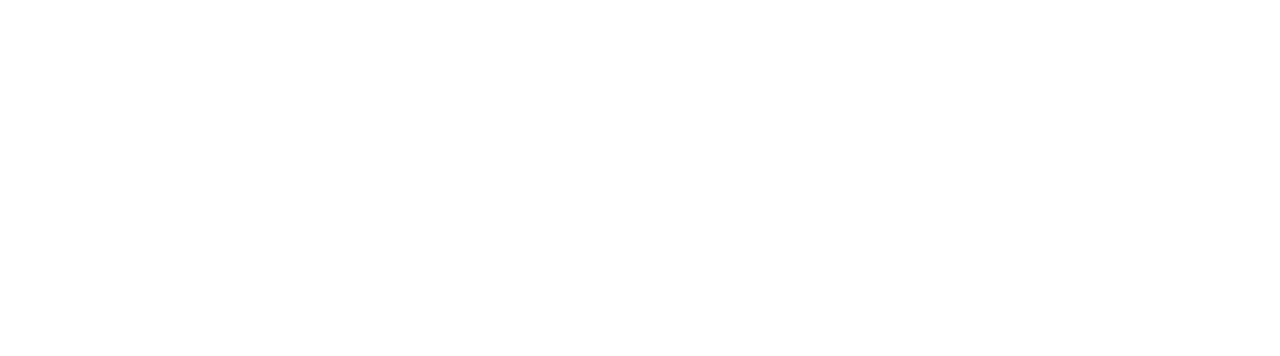
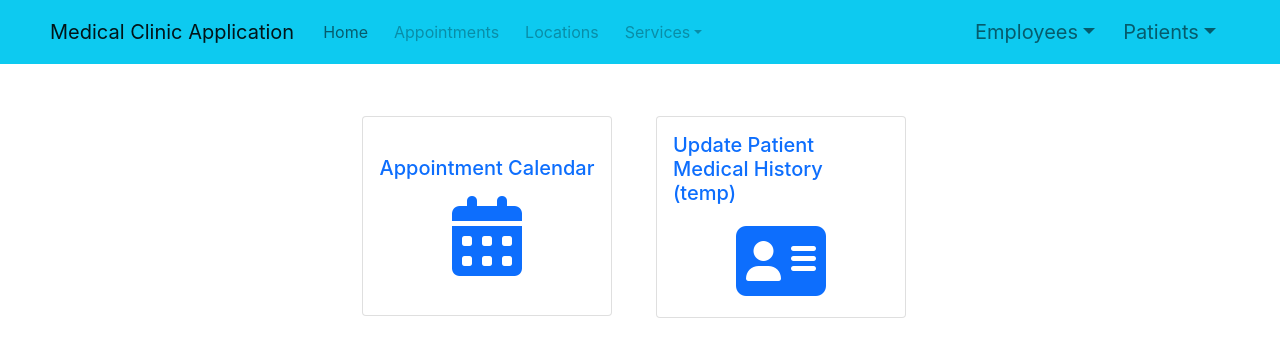
Before and after one commit to e-mar404/medical-clinic-website, a React (Create React App) app: page /nurse in a window 1280 px wide. Before the commit this address had no page. Shown: the top 356 px of the page. Built offline with nearby package versions, Linux system fonts and the light colour scheme.

Commit message:
make nurse navigation routes + navbar

```diff
--- a/src/App.js
+++ b/src/App.js
@@ -8,6 +8,7 @@
 import PatientHome from './pages/patient/PatientHome';
 import AppointmentHistory from './pages/patient/AppointmentHistory';
 import DoctorHomepage from './pages/employee/DoctorHomepage';
+import NurseHomepage from './pages/employee/NurseHomepage';
 import ReceptionistHome from './pages/employee/ReceptionistHome';
 import ReceptionitAppointment from './pages/employee/ReceptionistAppointment'
 import ReceptionistBilling from './pages/employee/ReceptionistBilling';
@@ -45,11 +46,13 @@
     <Router>
       <Routes>
         <Route path="/" element={<Homepage />} />
+
         <Route path="/patient" element={<PatientHome />} />
         <Route path="/patient/login" element={<PatientLogIn />} />
         <Route path="/patient/signup" element={<PatientSignup />} />
         <Route path="/patient/profile" element={<PatientProfile />} />
         <Route path="/patient/appointment_history" element={<AppointmentHistory />} />
+
         <Route path='/employee' element={<EmployeeHome />} />
         <Route path='/employee/login' element={<EmployeeLogIn />} />
 
@@ -58,27 +61,23 @@
         <Route path='/receptionist/makeAppointment' element={<ReceptionitAppointment />} />
         <Route path='/receptionist/Billing' element={<ReceptionistBilling />} />
 
+        <Route path='/nurse' element={<NurseHomepage />} />
 
         <Route path='/doctor' element={<DoctorHomepage />} />
-        <Route path='doctor/appointment_calendar/:doctor_id' element={<ViewDoctorAppointments />} />
+        <Route path='/doctor/appointment_calendar/:doctor_id' element={<ViewDoctorAppointments />} />
         <Route path='/doctor/referral' element={<DoctorReferralsPage />} />
         <Route path='/doctor/patient_medical_history/:patient_id' element={<PatientMedicalHistoryPage />} />
 
 
         <Route path='/admin/employeelist' element={<AdminEmployeeList />} />
-
         <Route path='/admin' element={<AdminHomepage />}/>
-
         <Route path='/admin/employeelist/newemployee' element ={<NewEmployeeForm />} />
         <Route path='/admin/employeelist/viewappointment/:doctor_id' element ={<ViewDoctorAppointments />} />
         <Route path='/admin/employeelist/transfer/:doctor_id' element ={<TransferDoctor />} />
         <Route path="/make_appointment" element={<MakeAppointment />} />
-
         <Route path='/admin/report_form' element={<Reports />}/>
         <Route path='/admin/report' element={<AdminLoadReports />} />
-
         <Route path='/admin/clinic' element={<AdminClinic />} />
-
       </Routes>
     </Router>
   );
--- a/src/components/EmployeeLoginModal.js
+++ b/src/components/EmployeeLoginModal.js
@@ -39,8 +39,13 @@
             return;
           }
 
-          if (['Doctor', 'Nurse'].includes(role)){
+          if (role === 'Doctor'){
             nav('/doctor', {});
+            return;
+          }
+
+          if (role === 'Nurse') {
+            nav('/nurse', {});
             return;
           }
 
--- a/src/components/MedicalHistoryForm.js
+++ b/src/components/MedicalHistoryForm.js
@@ -1,6 +1,6 @@
 import { useState, useEffect, useRef } from 'react';
 import { useParams } from 'react-router-dom';
-import PrescribeMedicationForm from './PrescribeMedicationForm.js';
+import MedicationForm from './MedicationForm.js';
 
 function MedicalHistoryForm() {
   const { patient_id } = useParams();
@@ -109,7 +109,7 @@
         </div>
       </form>
 
-      <PrescribeMedicationForm patient_id={patient_id} doctor_id={localStorage.getItem('UserId')} />
+      <MedicationForm patient_id={patient_id} doctor_id={localStorage.getItem('UserId')} />
     </>
   );
 }
--- a/src/components/PrescribeMedicationForm.js
+++ b/src/components/MedicationForm.js
@@ -1,9 +1,9 @@
 import React, { useState, useEffect, useRef } from 'react';
 
-function PrescribeMedicationForm({ patient_id, doctor_id }) {
+function MedicationForm({ patient_id, doctor_id }) {
   const [medications, setMedications] = useState([]);
   const [message, setMessage] = useState('');
-  const canPresribe = localStorage.getItem('UserType') === 'Doctor';
+  const isDoctor = localStorage.getItem('UserType') === 'Doctor';
 
   const prescribeMedication = (medication) => {
     console.log(medication);
@@ -156,7 +156,7 @@
                 />
             </div>
 
-          {canPresribe && <div className="col-md-1 d-flex align-items-end">
+          {isDoctor && <div className="col-md-1 d-flex align-items-end">
             <button
               type="button"
               className="btn btn-danger"
@@ -168,7 +168,7 @@
           </div>
         ))}
 
-        {canPresribe && <div className="row md-3">
+        {isDoctor && <div className="row md-3">
           <div className="col-md-1 d-grid gap-2 d-md-flex">
             <button type="button" className="btn btn-sm btn-primary" onClick={addMedication}>Add Medication</button>
           </div>
@@ -183,4 +183,4 @@
   );
 }
 
-export default PrescribeMedicationForm;
+export default MedicationForm;
--- a/src/components/Navbar.js
+++ b/src/components/Navbar.js
@@ -44,7 +44,7 @@
         </ul>
       )
     }
-    else if (localStorage.getItem("UserType") === 'Doctor' || localStorage.getItem("UserType") === 'Nurse') {
+    else if (localStorage.getItem("UserType") === 'Doctor') {
       return (
         <ul className="navbar-nav me-auto mb-2 mb-lg-0">
           <li className="nav-item">
@@ -52,8 +52,15 @@
           </li>
         </ul>
       )
-    }
-    else if (localStorage.getItem("UserType") === 'Administrator') {
+    } else if (localStorage.getItem('UserType') === 'Nurse') {
+      return (
+        <ul className="navbar-nav me-auto mb-2 mb-lg-0">
+          <li className="nav-item">
+            <a className="nav-link" aria-current="page" href="/nurse">Nurse Home</a>
+          </li>
+        </ul>
+      )
+    } else if (localStorage.getItem("UserType") === 'Administrator') {
       return (
         <ul className="navbar-nav me-auto mb-2 mb-lg-0">
           <li className="nav-item">
--- a/src/pages/employee/EmployeeLogIn.js
+++ b/src/pages/employee/EmployeeLogIn.js
@@ -7,7 +7,6 @@
       <Navbar />
 
       <EmployeeLoginModal />
-
     </>
   );
 }
--- /dev/null
+++ b/src/pages/employee/NurseHomepage.js
@@ -0,0 +1,33 @@
+import Navbar from '../../components/Navbar';
+import HomeCard from '../../components/HomeCard';
+
+function NurseHomepage() {
+  return (
+    <>
+      <Navbar />
+
+      <div className="d-flex justify-content-center m-5">
+        <div className="row">
+          <div className="col-md-4">
+            <HomeCard
+              name="Appointment Calendar"
+              page_link={`/doctor/appointment_calendar/${localStorage.getItem('UserId')}`}
+              icon="fa-calendar"/>
+          </div>
+
+          {/*This is only for styling while the update patient medical history is updated to go to the appointment calendars*/}
+          <div className="col-md-2"></div>
+
+          <div className="col-md-4">
+            <HomeCard
+              name="Update Patient Medical History (temp)"
+              page_link="/doctor/patient_medical_history/1"
+              icon="fa-address-card"/>
+          </div>
+        </div>
+      </div>
+    </>
+  );
+}
+
+export default NurseHomepage;
```
